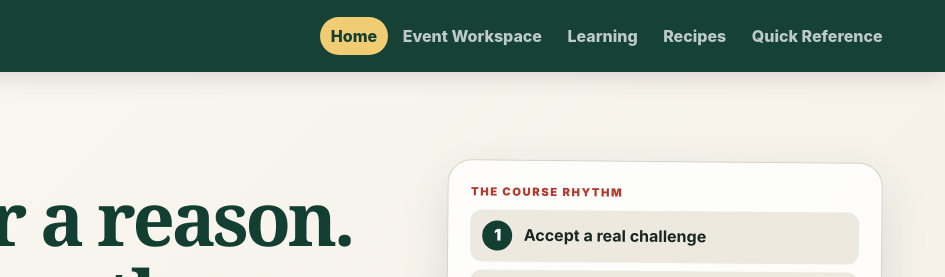
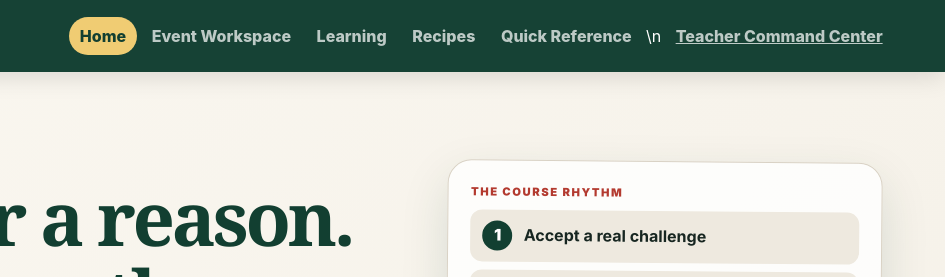
Before and after one commit to 585SwineMerchant/GCSD-Advanced-Culinary, a plain HTML site: page site/index.html in a window 1280 px wide. Shown: the top 277 px of the page, 335-1280 px from the left. Drawn offline with Linux system fonts and the light colour scheme.

Commit message:
Connect student site to teacher command center

```diff
--- a/site/index.html
+++ b/site/index.html
@@ -26,7 +26,7 @@
       <button class="nav-link" data-view-target="workspace">Event Workspace</button>
       <button class="nav-link" data-view-target="learning">Learning</button>
       <button class="nav-link" data-view-target="recipes">Recipes</button>
-      <button class="nav-link" data-view-target="reference">Quick Reference</button>
+      <button class="nav-link" data-view-target="reference">Quick Reference</button>\n      <a class="nav-link teacher-entry" href="./teacher/">Teacher Command Center</a>
     </nav>
   </header>
 
```
